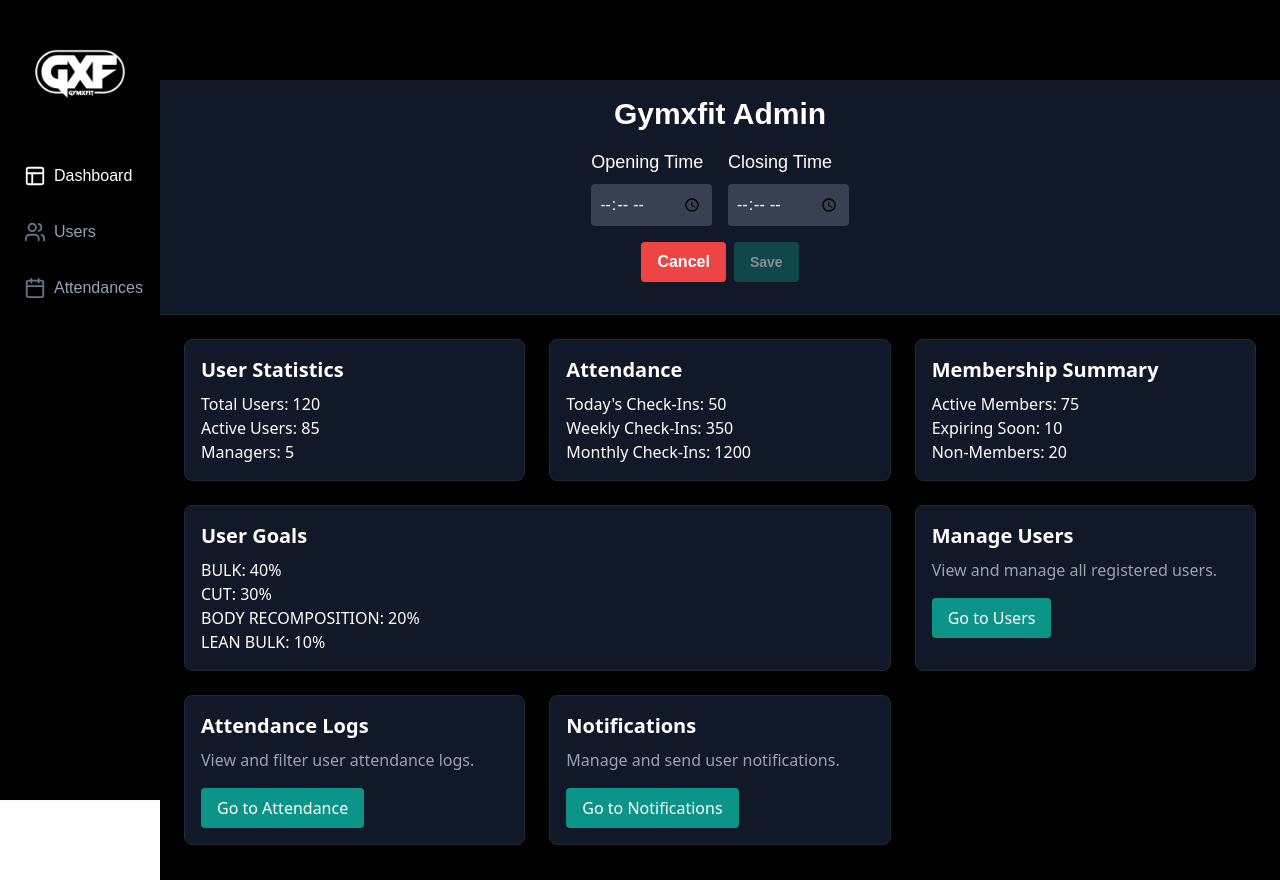
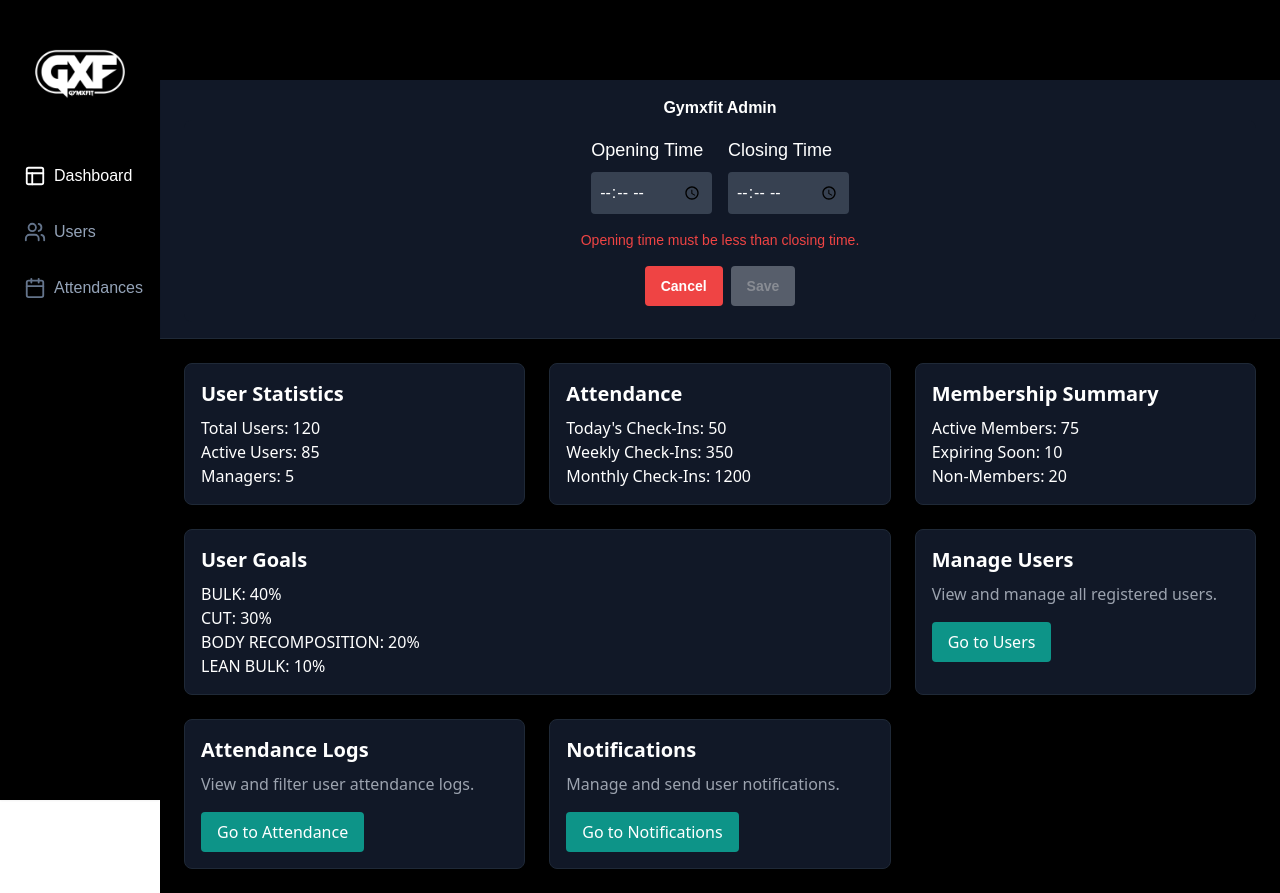
Before and after one commit to jerwintuchi/gymxfit, a Next.js app: page / in a window 1280 px wide. Both pictures are taken after a click on the button 1070 px from the left and 162 px from the top of the page. Built offline with nearby package versions, Linux system fonts and the light colour scheme; no server answers.

Commit message:
ftr: fixed the EditTime component for handling validations and prompst using PromptMessage component dynamically

```diff
--- a/src/app/(dashboard)/_components/DashboardClientWrapper.tsx
+++ b/src/app/(dashboard)/_components/DashboardClientWrapper.tsx
@@ -1,4 +1,5 @@
-import React from 'react'
+"use client";
+import React, { useEffect, useState } from 'react'
 import UserStatistics from './UserStatistics'
 import Attendance from './Attendance'
 import Membership from './Membership'
@@ -7,16 +8,22 @@
 import GymHours from './GymHours'
 
 export default function DashboardClientWrapper() {
+    const [isLoaded, setIsLoaded] = useState(false);
+
+    useEffect(() => {
+        setIsLoaded(true);
+    }, [])
+
     return (
         <>
             {/* Header */}
-            <header className="py-4 px-6 bg-gray-900 border-b border-gray-800 font-extralight">
-                <h1 className="text-3xl text-white font-bold text-center">Gymxfit Admin</h1>
+            <header className={`py-4 px-6 bg-gray-900 border-b border-gray-800 font-extralight ${isLoaded ? 'opacity-100' : 'opacity-0'} transition-opacity duration-1000 `}>
+                <h1 className="ext-3xl text-white font-bold text-center">Gymxfit Admin</h1>
                 <GymHours />
             </header>
 
             {/* Main Grid */}
-            <main className="p-6 grid grid-cols-1 md:grid-cols-2 lg:grid-cols-3 gap-6 font-sans">
+            <main className={`p-6 grid grid-cols-1 md:grid-cols-2 lg:grid-cols-3 gap-6 font-sans ${isLoaded ? 'opacity-100' : 'opacity-0'} transition-opacity duration-1000`}>
                 {/* Overview */}
                 <UserStatistics />
 
--- a/src/app/(dashboard)/_components/DisplayTime.tsx
+++ b/src/app/(dashboard)/_components/DisplayTime.tsx
@@ -1,5 +1,6 @@
 import { Button } from '@/components/ui/button';
-import formatTime from '@/utils/formatTime';
+import { formatTime } from '@/utils/timeHelpers';
+
 import { Pencil } from 'lucide-react';
 import React from 'react';
 
--- a/src/app/(dashboard)/_components/EditTime.tsx
+++ b/src/app/(dashboard)/_components/EditTime.tsx
@@ -1,5 +1,7 @@
-import { Button } from '@/components/ui/button';
-import React from 'react'
+import PromptMessage from "@/components/PromptMessage";
+import { Button } from "@/components/ui/button";
+
+import React from "react";
 
 interface EditTimeProps {
     openingTime: string;
@@ -21,18 +23,25 @@
     setIsEditing,
 }: EditTimeProps) {
     const isSaveDisabled = openingTime === originalOpeningTime && closingTime === originalClosingTime;
+    const validTime = openingTime < closingTime; // Validation: Opening time must be less than closing time
+    const renderMessage = () => {
+        if (!validTime) {
+            return <PromptMessage type="error" message="Opening time must be less than closing time." />;
+        }
+        if (isSaveDisabled) {
+            return <PromptMessage type="info" message="No changes made yet, change time to save." />;
+        }
+        return <PromptMessage type="success" message="You can now save." />;
+    };
+
 
     return (
-        <div className='flex flex-col items-center'>
-            <div className='flex flex-row'>
+        <div className="flex flex-col items-center">
+            <div className="flex flex-row">
                 <div className="mb-4 mr-4">
-                    <label
-                        htmlFor="opening-time"
-                        className="block text-lg font-medium mb-2"
-                    >
+                    <label htmlFor="opening-time" className="block text-lg font-medium mb-2">
                         Opening Time
                     </label>
-
                     <input
                         id="opening-time"
                         type="time"
@@ -41,15 +50,10 @@
                         className="p-2 rounded bg-gray-700 text-white w-max-auto"
                     />
                 </div>
-
                 <div className="mb-4">
-                    <label
-                        htmlFor="closing-time"
-                        className="block text-lg font-medium mb-2"
-                    >
+                    <label htmlFor="closing-time" className="block text-lg font-medium mb-2">
                         Closing Time
                     </label>
-
                     <input
                         id="closing-time"
                         type="time"
@@ -59,24 +63,24 @@
                     />
                 </div>
             </div>
-
-
-            <div className="flex flex-row items-start">
-                <button
+            {/* Dynamically display error message using the reusable PromptMessage component */}
+            {renderMessage()}
+            <div className="flex flex-row items-center pt-4">
+                <Button
                     className="bg-red-500 hover:bg-red-700 text-white font-bold py-2 px-4 rounded mr-2"
                     onClick={() => setIsEditing(false)}
                 >
                     Cancel
-                </button>
-
+                </Button>
                 <Button
-                    disabled={isSaveDisabled} // Enable only if at least one field has changed
-                    className="bg-teal-700 hover:bg-teal-500 text-white font-bold py-2 px-4 rounded"
+                    disabled={!validTime || isSaveDisabled} // Save disabled if invalid or unchanged
+                    className={`${validTime ? "bg-teal-700 hover:bg-teal-500" : "bg-gray-400 cursor-not-allowed"
+                        } text-white font-bold py-2 px-4 rounded`}
                     onClick={handleSave}
                 >
                     Save
                 </Button>
             </div>
         </div>
-    )
+    );
 }
--- a/src/app/(dashboard)/_components/GymHours.tsx
+++ b/src/app/(dashboard)/_components/GymHours.tsx
@@ -50,6 +50,7 @@
                 setOriginalClosingTime(closingTime);
                 setOpeningTime(openingTime);
                 setClosingTime(closingTime);
+
             } catch (error) {
                 console.error("Error fetching gym hours:", error);
             }
--- /dev/null
+++ b/src/components/PromptMessage.tsx
@@ -0,0 +1,33 @@
+import React from "react";
+
+interface PromptMessageProps {
+    message: string; // Message to display
+    type: messageType;
+    customStyle?: string; // Optional custom styles for this condition
+}
+
+type messageType = "success" | "error" | "info";
+
+/* interface PromptMessageProps {
+    conditions: Condition[]; // Array of conditions with messages
+    className?: string; // Default styling for the message
+} */
+
+const PromptMessage: React.FC<PromptMessageProps> = ({ type, message, customStyle }: PromptMessageProps) => {
+    const defaultStyles: Record<messageType, string> = {
+        success: "text-sm text-green-500",
+        error: "text-sm text-red-500",
+        info: "text-sm text-yellow-500",
+    };
+
+    const styles = `${defaultStyles[type]} ${customStyle || ""}`;
+
+    return message ? <p className={styles}>{message}</p> : null;
+};
+
+
+
+
+
+
+export default PromptMessage;
--- a/src/utils/formatTime.ts
+++ b/src/utils/timeHelpers.ts
@@ -1,6 +1,6 @@
 import { format } from 'date-fns';
 
-function formatTime(time: string): string {
+export function formatTime(time: string): string {
     const timeRegex = /^([0-1][0-9]|2[0-3]):[0-5][0-9]$/; // Validate HH:MM format
 
     if (!timeRegex.test(time)) {
@@ -16,4 +16,12 @@
     return format(date, 'h:mm aa'); // Format as h:mm AM/PM
 }
 
-export default formatTime;
+
+export const timeToMinutes = (time: string): number => {
+    if (!time || typeof time !== "string" || !/^\d{2}:\d{2}$/.test(time)) {
+      console.error("Invalid time format:", time);
+      return -1; // Return an invalid value for incorrect formats
+    }
+    const [hours, minutes] = time.split(":").map(Number);
+    return hours * 60 + minutes;
+  };
```
